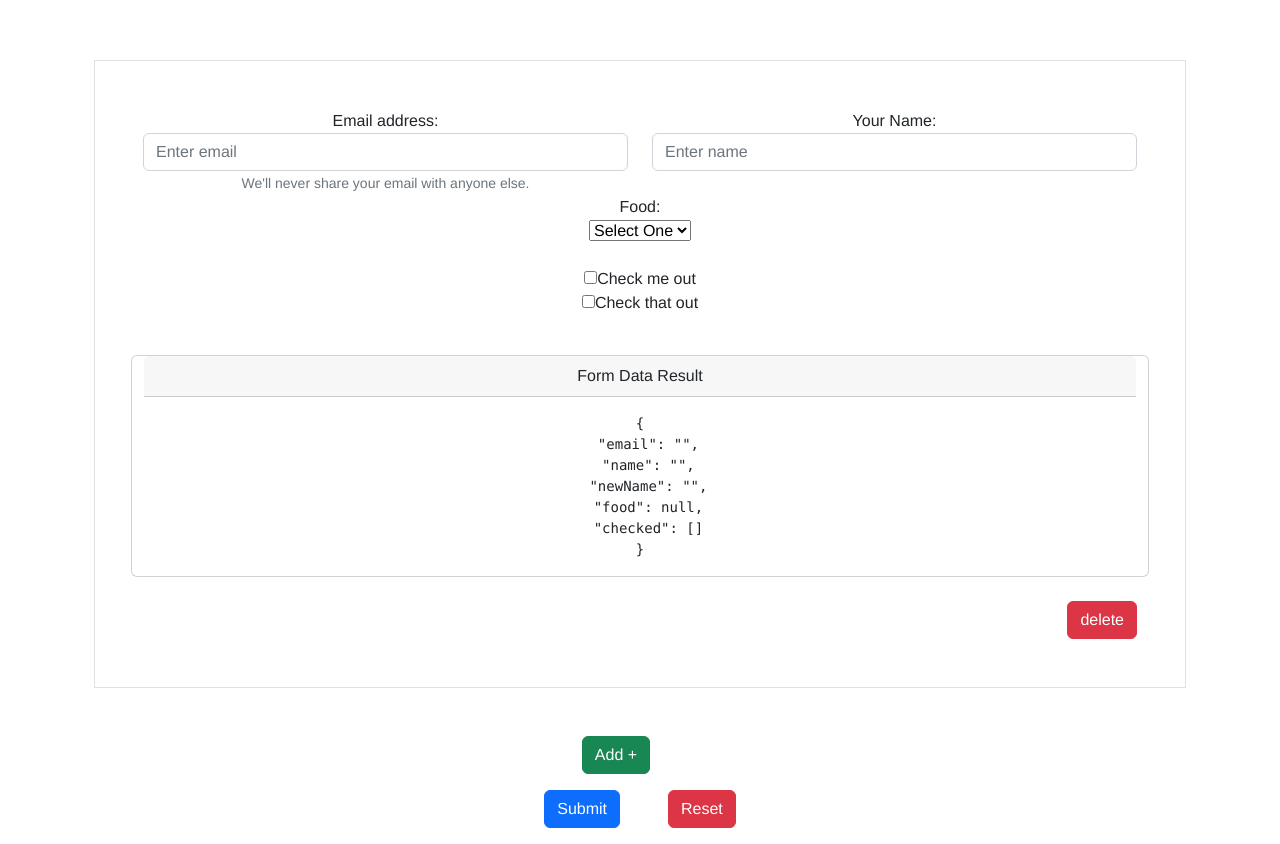
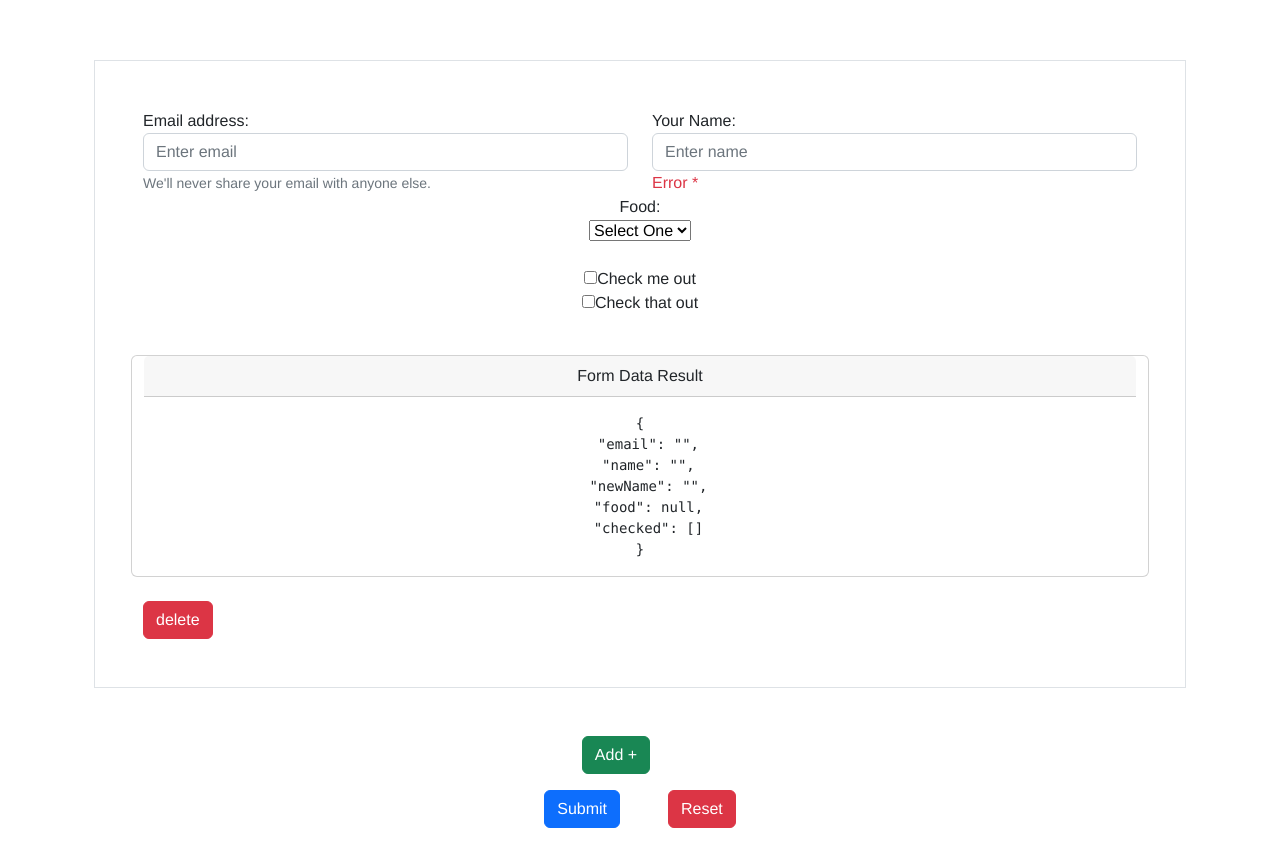
Before and after one commit to YehiaBassam/vue-bootstrap-form, a Vue app: page / in a window 1280 px wide. Built offline with nearby package versions, Linux system fonts and the light colour scheme.

Commit message:
update | start validation

```diff
--- a/package.json
+++ b/package.json
@@ -11,7 +11,8 @@
     "bootstrap": "^5.2.3",
     "bootstrap-vue": "^2.23.1",
     "core-js": "^3.8.3",
-    "vue": "^2.6.14"
+    "vue": "^2.6.14",
+    "vuelidate": "^0.7.7"
   },
   "devDependencies": {
     "@babel/core": "^7.12.16",
--- a/src/App.vue
+++ b/src/App.vue
@@ -1,21 +1,18 @@
 <template>
   <div id="app">
     <b-container>
-      <!-- <formValidation /> -->
-      <formValidation2 />
+      <formValidation />
     </b-container>
   </div>
 </template>
 
 <script>
-// import formValidation from '@/components/formValidation.vue';
-import formValidation2 from '@/components/formValidation2.vue';
+import formValidation from '@/components/formValidation.vue';
 
 export default {
   name: 'App',
   components: {
-    formValidation2,
-    // formValidation,
+    formValidation,
   }
 }
 </script>
--- a/src/components/formValidation.vue
+++ b/src/components/formValidation.vue
@@ -1,63 +1,138 @@
 <template>
-    <div>
-        <b-form @submit="onSubmit" @reset="onReset" v-if="show">
-            <b-form-group class="mb-3" id="input-group-1" label="Email address:" label-for="input-1"
+    <b-container>
+        <b-form @submit.prevent="onSubmit" @reset="onReset" v-if="show">
+            <div v-for="(question, index) in questions" :key="question.id" class="mb-4 border p-5">
+                <b-row>
+                    <div class="col-md-6">
+                        <b-form-group class="text-start" :id="`input-group-${index}`" label="Email address:" :label-for="`input-${index}`"
                             description="We'll never share your email with anyone else.">
-                <b-form-input id="input-1" v-model="form.email" type="email" placeholder="Enter email"
-                    required></b-form-input>
+                            <b-form-input :id="`input-${index}`" v-model="question.form.email" type="email"
+                                placeholder="Enter email" ></b-form-input>
+                        </b-form-group>
+                    </div>
+                    <b-col md="6">
+
+                        <b-form-group class="text-start" :id="`input-group-${index}`" label="Your Name:" :label-for="`input-${index}`">
+                            <b-form-input :id="`input-${index}`" v-model="question.form.name" placeholder="Enter name"
+                                />
+                            <span
+                                v-if="
+                                    $v.questions.$each[index].form.name.$error ||
+                                    !$v.questions.$each[index].form.name.required
+                                "
+                                class="mt-2 text-danger"
+                            >
+                            Error *
+                                </span>
+                        </b-form-group>
+                    </b-col>
+
+                    <b-form-group :id="`input-group-${index}`" label="Food:" :label-for="`input-${index}`">
+                        <b-form-select :id="`input-${index}`" v-model="question.form.food" :options="foods"
+                            ></b-form-select>
                     </b-form-group>
 
-            <b-form-group class="mb-3" id="input-group-2" label="Your Name:" label-for="input-2">
-                <b-form-input id="input-2" v-model="form.name" placeholder="Enter name" required></b-form-input>
-            </b-form-group>
-
-            <b-form-group class="mb-3" id="input-group-3" label="Food:" label-for="input-3">
-                <b-form-select id="input-3" v-model="form.food" :options="foods" required></b-form-select>
-            </b-form-group>
-
-            <b-form-group class="mb-3" id="input-group-4" v-slot="{ ariaDescribedby }">
-                <b-form-checkbox-group v-model="form.checked" id="checkboxes-4" :aria-describedby="ariaDescribedby">
+                    <b-form-group class="my-4" :id="`input-group-${index}`" v-slot="{ ariaDescribedby }">
+                        <b-form-checkbox-group v-model="question.form.checked" id="checkboxes-4"
+                            :aria-describedby="ariaDescribedby">
                             <b-form-checkbox value="me">Check me out</b-form-checkbox>
                             <b-form-checkbox value="that">Check that out</b-form-checkbox>
                         </b-form-checkbox-group>
+
+                        <b-form-group v-if="question.form.checked.includes('me')" :id="`input-group-${index}`"
+                            label="Your Name:" :label-for="`input-${index}`">
+                            <b-form-input :id="`input-${index}`" v-model="question.form.newName" placeholder="Enter name"
+                                ></b-form-input>
+                        </b-form-group>
                     </b-form-group>
 
-            <b-button type="submit" variant="primary">Submit</b-button>
+                    <b-card class="mt-3" header="Form Data Result">
+                        <pre class="m-0">{{ question.form }}</pre>
+                    </b-card>
+                </b-row>
+
+                <div class="text-start">
+                    <b-button class="mt-4" variant="danger" @click="removeForm(index)">delete</b-button>
+                </div>
+            </div>
+            <div class="mb-3">
+                <b-button class="mt-4 me-5" variant="success" @click="addForm">Add +</b-button>
+            </div>
+            <div class="mb-3">
+                <b-button type="submit" variant="primary" class="me-5">Submit</b-button>
                 <b-button type="reset" variant="danger">Reset</b-button>
+            </div>
         </b-form>
 
-        <b-card class="mt-3" header="Form Data Result">
-            <pre class="m-0">{{ form }}</pre>
-        </b-card>
-    </div>
+    </b-container>
 </template>
 
 <script>
+import { required, minLength, between } from 'vuelidate/lib/validators'
+
 export default {
+    validations: {
+        questions: {
+            $each: {
+                form:{
+                    name : {
+                        required,
+                        minLength: minLength(1),
+                        between: between(2, 30),
+                    }
+                }
+            }
+        }
+    },
     data() {
         return {
+            questions: [
+                {
+                    form: {
+                        email: '',
+                        name: '',
+                        newName: '',
+                        food: null,
+                        checked: []
+                    },
+                },
+            ],
+            foods: [{ text: 'Select One', value: null }, 'Carrots', 'Beans', 'Tomatoes', 'Corn'],
+            show: true
+        }
+    },
+    methods: {
+        addForm() {
+            this.questions.push(
+                {
                     form: {
                         email: '',
                         name: '',
                         food: null,
                         checked: []
                     },
-            foods: [{ text: 'Select One', value: null }, 'Carrots', 'Beans', 'Tomatoes', 'Corn'],
-            show: true
                 }
+            )
         },
-    methods: {
-        onSubmit(e) {
-            e.preventDefault()
-            alert(JSON.stringify(this.form))
+        removeForm(index) {
+            this.questions.splice(index, 1);
+        },
+        onSubmit() {
+            this.$v.$touch();
+            console.log(this.questions);
+            // alert(JSON.stringify(this.form))
         },
         onReset(event) {
             event.preventDefault()
+
+            for (const q of this.questions) {
+                console.log(q)
+            }
             // Reset our form values
-            this.form.email = ''
-            this.form.name = ''
-            this.form.food = null
-            this.form.checked = []
+            // this.form.email = ''
+            // this.form.name = ''
+            // this.form.food = null
+            // this.form.checked = []
             // Trick to reset/clear native browser form validation state
             this.show = false
             this.$nextTick(() => {
--- a/src/components/formValidation2.vue
+++ /dev/null
@@ -1,119 +0,0 @@
-<template>
-    <b-container>
-        <b-form @submit.prevent="onSubmit" @reset="onReset" v-if="show">
-            <div v-for="(question, index) in questions" :key="question.id" class="mb-4 border p-5">
-                <b-row>
-                    <div class="col-md-6">
-                        <b-form-group :id="`input-group-${index}`" label="Email address:" :label-for="`input-${index}`"
-                            description="We'll never share your email with anyone else.">
-                            <b-form-input :id="`input-${index}`" v-model="question.form.email" type="email"
-                                placeholder="Enter email" required></b-form-input>
-                        </b-form-group>
-                    </div>
-                    <b-col md="6">
-
-                        <b-form-group :id="`input-group-${index}`" label="Your Name:" :label-for="`input-${index}`">
-                            <b-form-input :id="`input-${index}`" v-model="question.form.name" placeholder="Enter name"
-                                required></b-form-input>
-                        </b-form-group>
-                    </b-col>
-
-                    <b-form-group :id="`input-group-${index}`" label="Food:" :label-for="`input-${index}`">
-                        <b-form-select :id="`input-${index}`" v-model="question.form.food" :options="foods"
-                            required></b-form-select>
-                    </b-form-group>
-
-                    <b-form-group class="my-4" :id="`input-group-${index}`" v-slot="{ ariaDescribedby }">
-                        <b-form-checkbox-group v-model="question.form.checked" id="checkboxes-4"
-                            :aria-describedby="ariaDescribedby">
-                            <b-form-checkbox value="me">Check me out</b-form-checkbox>
-                            <b-form-checkbox value="that">Check that out</b-form-checkbox>
-                        </b-form-checkbox-group>
-
-                        <b-form-group v-if="question.form.checked.includes('me')" :id="`input-group-${index}`"
-                            label="Your Name:" :label-for="`input-${index}`">
-                            <b-form-input :id="`input-${index}`" v-model="question.form.newName" placeholder="Enter name"
-                                required></b-form-input>
-                        </b-form-group>
-                    </b-form-group>
-
-                    <b-card class="mt-3" header="Form Data Result">
-                        <pre class="m-0">{{ question.form }}</pre>
-                    </b-card>
-                </b-row>
-
-                <div class="text-end">
-                    <b-button class="mt-4" variant="danger" @click="removeForm(index)">delete</b-button>
-                </div>
-            </div>
-            <div class="mb-3">
-                <b-button class="mt-4 me-5" variant="success" @click="addForm">Add +</b-button>
-            </div>
-            <div class="mb-3">
-                <b-button type="submit" variant="primary" class="me-5">Submit</b-button>
-                <b-button type="reset" variant="danger">Reset</b-button>
-            </div>
-        </b-form>
-
-    </b-container>
-</template>
-
-<script>
-export default {
-    data() {
-        return {
-            questions: [
-                {
-                    form: {
-                        email: '',
-                        name: '',
-                        newName: '',
-                        food: null,
-                        checked: []
-                    },
-                },
-            ],
-            foods: [{ text: 'Select One', value: null }, 'Carrots', 'Beans', 'Tomatoes', 'Corn'],
-            show: true
-        }
-    },
-    methods: {
-        addForm() {
-            this.questions.push(
-                {
-                    form: {
-                        email: '',
-                        name: '',
-                        food: null,
-                        checked: []
-                    },
-                }
-            )
-        },
-        removeForm(index) {
-            this.questions.splice(index, 1);
-        },
-        onSubmit() {
-            console.log(this.questions);
-            // alert(JSON.stringify(this.form))
-        },
-        onReset(event) {
-            event.preventDefault()
-
-            for (const q of this.questions) {
-                console.log(q)
-            }
-            // Reset our form values
-            // this.form.email = ''
-            // this.form.name = ''
-            // this.form.food = null
-            // this.form.checked = []
-            // Trick to reset/clear native browser form validation state
-            this.show = false
-            this.$nextTick(() => {
-                this.show = true
-            })
-        }
-    }
-}
-</script>
--- a/src/main.js
+++ b/src/main.js
@@ -3,11 +3,14 @@ import App from './App.vue'
 import { BootstrapVue, IconsPlugin } from 'bootstrap-vue'
 import 'bootstrap/dist/css/bootstrap.css'
 import 'bootstrap-vue/dist/bootstrap-vue.css'
+import Vuelidate from 'vuelidate'
 
 Vue.config.productionTip = false;
 
+
 Vue.use(BootstrapVue);
 Vue.use(IconsPlugin);
+Vue.use(Vuelidate);
 
 new Vue({
   render: h => h(App),
```
Also changed, not shown: 1 other file (tests, documents, lock files or other folders). Lines whose indentation alone changed are shown as unchanged.
